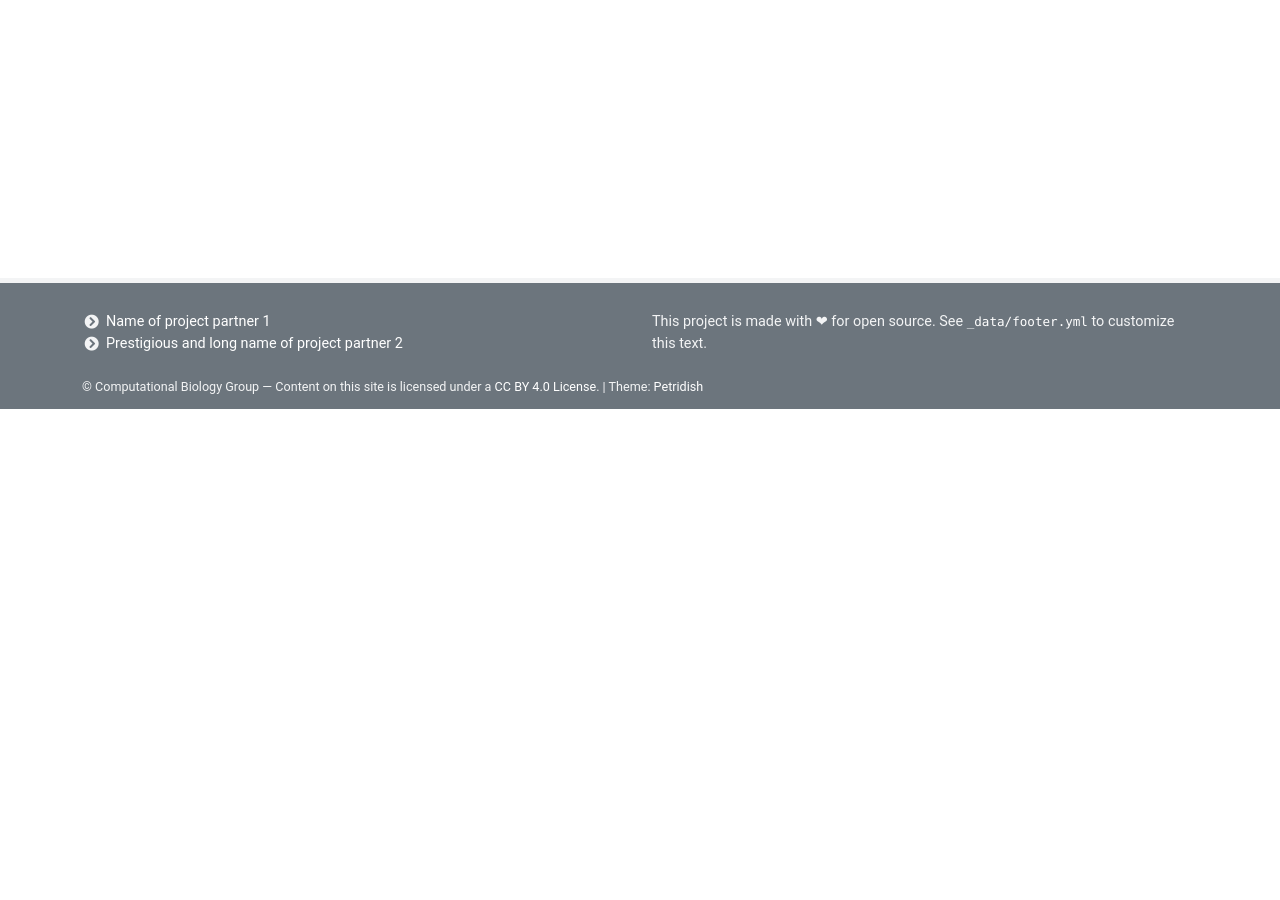
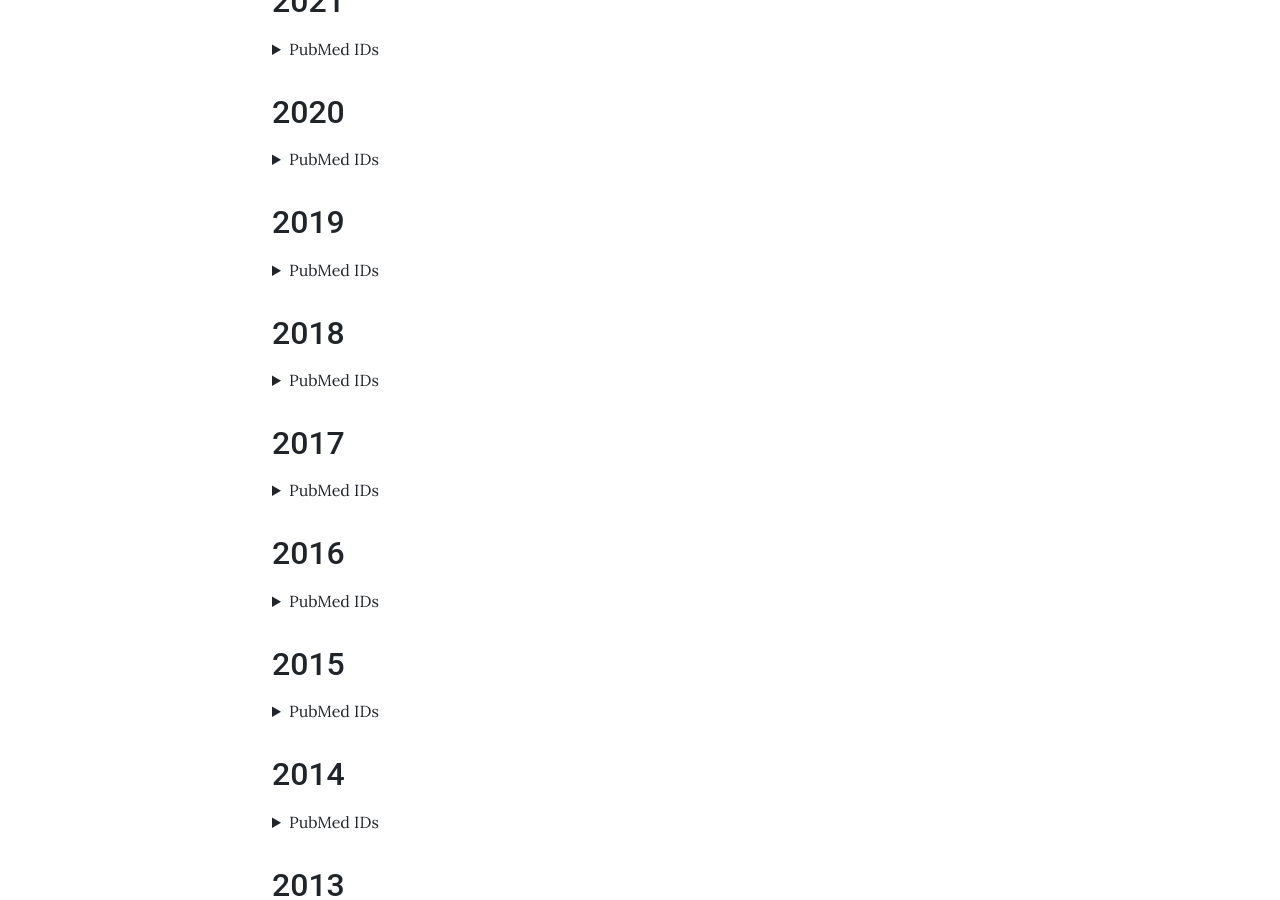
Before and after one commit to ilaria-iuliani/CBG, a Jekyll site: the page built from pages/publications.md, in a window 1280 px wide and 900 px high, scrolled down 625 px. Built offline with Jekyll 4.4.1, drawn with Linux system fonts in a browser that asks for light colours; before the commit the page ends 1034 px from its top, so only the background shows below that; some of the changed text lies outside the part shown.

Commit message:
Update publications.md

```diff
--- a/pages/publications.md
+++ b/pages/publications.md
@@ -6,3 +6,116 @@ permalink: /publications/
 ---
 
 [Google Scholar](https://scholar.google.com/citations?user=jJ0S7vUAAAAJ 'Google Scholar')
+# [[Category:Homepage]]
+
+__NOTOC__
+
+## 2023
+<details>
+  <summary>PubMed IDs</summary>
+  37137228 37131961 36864135
+</details>
+
+## 2022
+<details>
+  <summary>PubMed IDs</summary>
+  34897509 35459101 36156592 35697829 35228297
+</details>
+
+## 2021
+<details>
+  <summary>PubMed IDs</summary>
+  34059833 34349265 34520206 34699229 34475573 34900130 32372009
+</details>
+
+## 2020
+<details>
+  <summary>PubMed IDs</summary>
+  33046691 32271874 32372009
+</details>
+
+## 2019
+<details>
+  <summary>PubMed IDs</summary>
+  30643258 30535405 31318216 31578528 31471613 31263163 31152163 30851093 30788345 31048460 30778226
+</details>
+
+## 2018
+<details>
+  <summary>PubMed IDs</summary>
+  30388399 30275313 30038396 29912962 29491460 29093028 29273807
+</details>
+
+## 2017
+<details>
+  <summary>PubMed IDs</summary>
+  28118358 28292428 28249171 28272467 28436984 28512139 28821713 29194434 28832619 28642257 28448500 28443625 28436984 28360221 28146470
+</details>
+
+## 2016
+<details>
+  <summary>PubMed IDs</summary>
+  26631737 26950747 26808494 26751788 27280446 27604219 27798627 27680694 27412012 27225129 27089181 26959991 27915449 27799538
+</details>
+
+## 2015
+<details>
+  <summary>PubMed IDs</summary>
+  26414677 25903154 25899854 25493955 26101320 26131930 26150232 26352407 26426971
+</details>
+
+## 2014
+<details>
+  <summary>PubMed IDs</summary>
+  25261457 25078964 24733935 24581740 24586186 25231870 24954895 24578125 24357391
+</details>
+
+## 2013
+<details>
+  <summary>PubMed IDs</summary>
+  24316795 24068962 24076239 24029420 23966204 23951114 23307926 23637639 23459469 23558354 23307926
+</details>
+
+## 2012
+<details>
+  <summary>PubMed IDs</summary>
+  23152332 23222517 22859963 22781128 22702538 22492992 22479191 22458817 22415877 22374392 22337502 22094361 23022100 21502950 23285067 23062006 23122585 22238593
+</details>
+
+## 2011
+<details>
+  <summary>PubMed IDs</summary>
+  22205949 22184326 22028824 22180014 22139419 22132133 22095909 22069379 22039350 21909115 21909110 22028671 22012392 21814489 21980298 21907016 21881559 21511889 21465548 21355061 21304579 21665994 20543033 22169038 21511889
+</details>
+
+* Hersch M, Billard A, Bergmann S. _Iterative Estimation of Rigid Body Transformations - Application to robust object tracking and Iterative Closest Point._ Journal of Mathematical Imaging and Vision. 2011 [[Media:hersch2012iterative.pdf| pdf]] [[ICP software]]
+
+## 2010
+<details>
+  <summary>PubMed IDs</summary>
+  21102462 20940178 20935629 20935630 20881960 20711174 20671149 20661308 20212523 20543033 20371495 20060832 20375113 20081857 20081858 20169148 20520806 20430392
+</details>
+
+## 2009
+<details>
+  <summary>PubMed IDs</summary>
+  19672458 19542082 19503597 19139842 19430483 19079261 19060907
+</details>
+
+## 2008
+<details>
+  <summary>PubMed IDs</summary>
+  18262040 18391952 18454148 18518969 18758442 18940312 18464786 18191212
+</details>
+
+## 2007
+<details>
+  <summary>PubMed IDs</summary>
+  17700364 17298180
+</details>
+
+## 2006 and older
+<details>
+  <summary>PubMed IDs</summary>
+  16869982 16628014 15720560 16188942 16081737 16470937 15606968 15044247 14737187 12134151 12689096
+</details>
```
